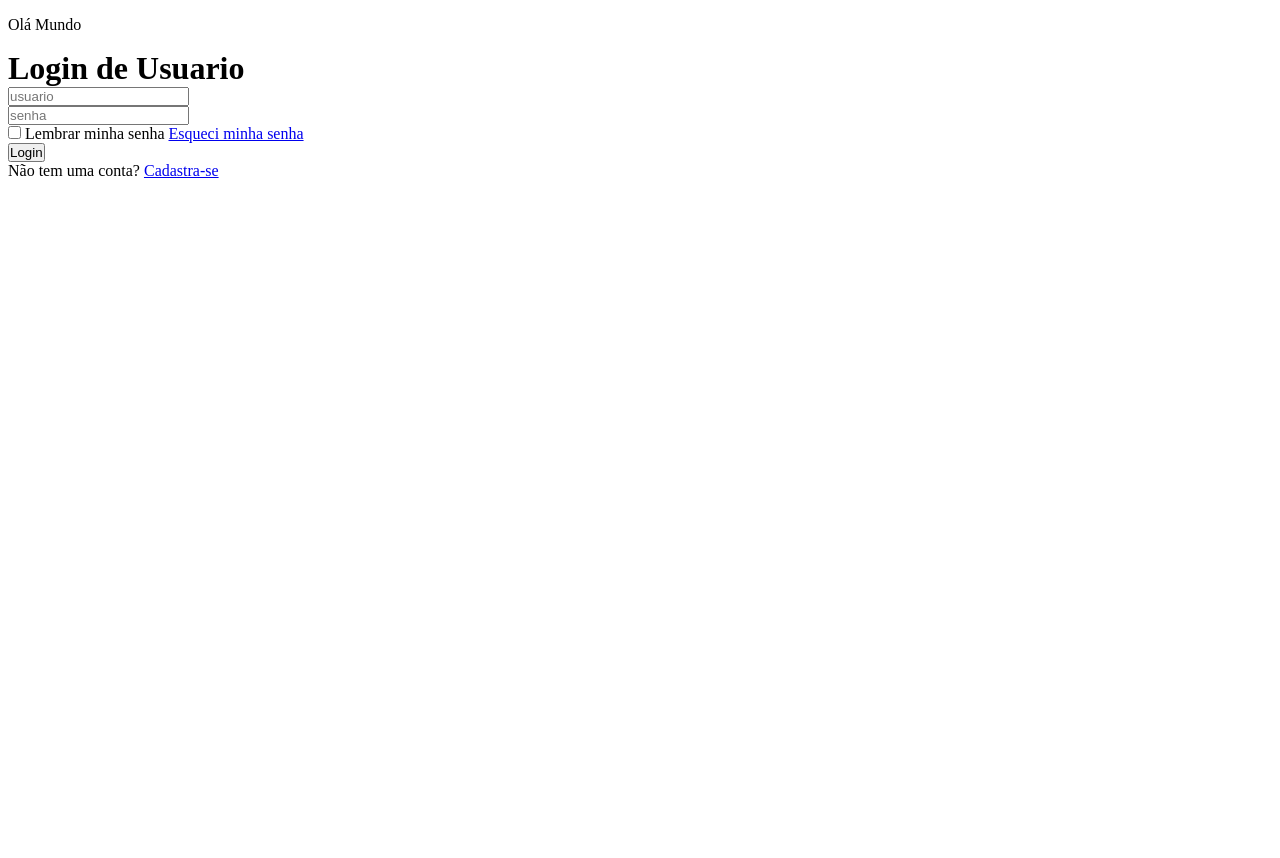
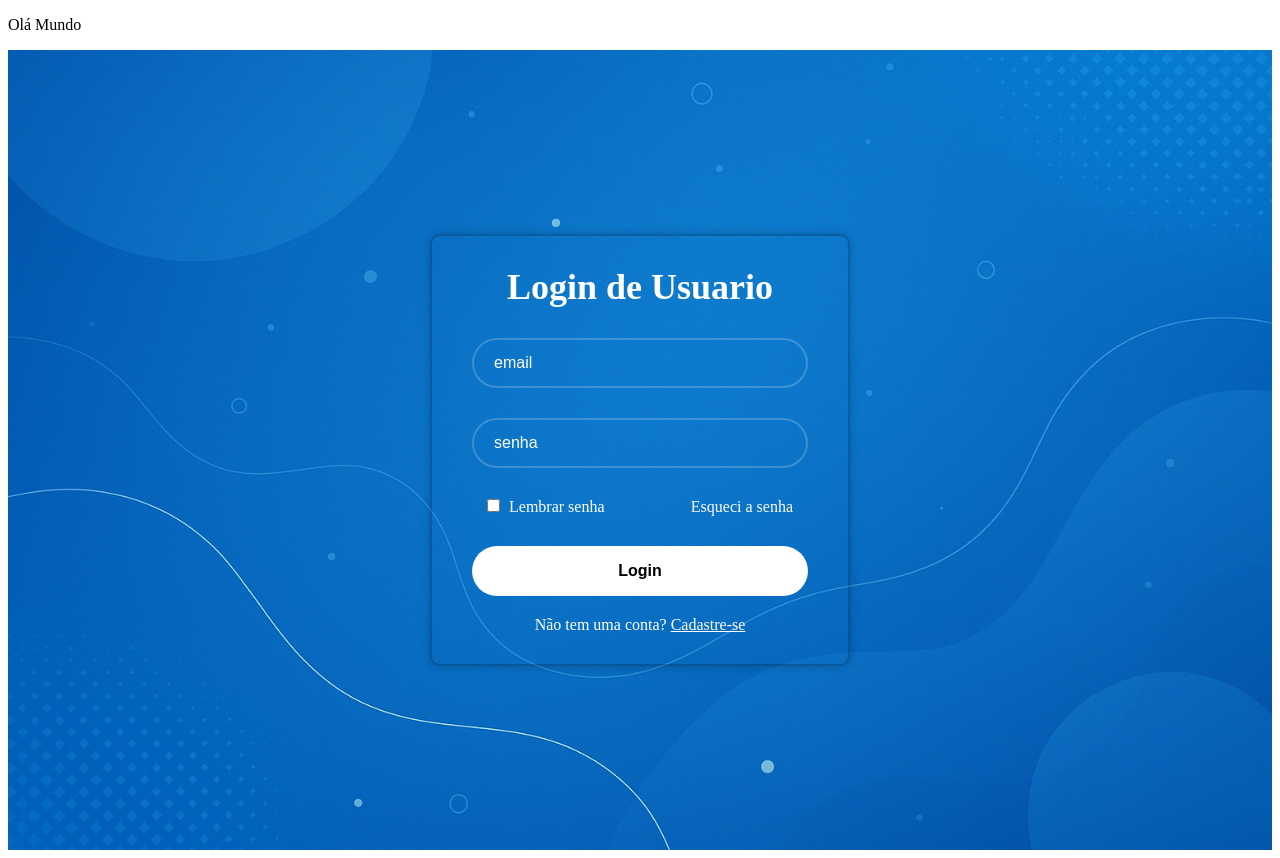
Before and after one commit to Leopatito/trabalho-de-web, an Angular app: page /login in a window 1280 px wide. Before the commit the page ends 800 px from the top, so only its background shows below. Built offline with nearby package versions, Linux system fonts and the light colour scheme.

Commit message:
adcionando html/scss no login

```diff
--- a/src/app/features/users/components/login/login/login.html
+++ b/src/app/features/users/components/login/login/login.html
@@ -1,10 +1,10 @@
 
-
+<body>
 <main class="container">
   <form>
     <h1>Login de Usuario</h1>
     <div class="inputBox">
-      <input placeholder="usuario" type="email">
+      <input placeholder="email" type="email">
     </div>
     <div class="inputBox">
       <input placeholder="senha" type="password">
@@ -13,15 +13,16 @@
     <div class="remember-forgot">
       <label>
         <input type="checkbox">
-        Lembrar minha senha
+        Lembrar senha
       </label>
-      <a href="#">Esqueci minha senha</a>
+      <a href="#">Esqueci a senha</a>
     </div>
 
-    <button type="submit">Login</button>
+    <button type="submit" class="button-login">Login</button>
 
     <div class="register-link">
-      <p>Não tem uma conta? <a href="#">Cadastra-se</a></p>
+      <p>Não tem uma conta? <a href="#">Cadastre-se</a></p>
     </div>
   </form>
 </main>
+</body>
--- a/src/app/features/users/components/login/login/login.scss
+++ b/src/app/features/users/components/login/login/login.scss
@@ -3,3 +3,102 @@
   padding: 0;
   box-sizing: border-box;
 }
+
+:host {
+  display: flex;
+  justify-content: center;
+  align-items: center;
+  min-height: 100vh;
+  background-image: url('./img.png');
+  background-position: center;
+  background-repeat: no-repeat;
+  background-size: cover;
+}
+
+.container {
+  width: 420px;
+  background: transparent;
+  border: 2px solid rgba(0, 0, 0, 0.2);
+  border-radius: 10px;
+  padding: 30px 40px;
+  box-shadow: 0 0 10px rgba(0, 0, 0, 0.2);
+}
+
+.container h1 {
+  font-size: 36px;
+  text-align: center;
+  color: #fff;
+}
+
+.inputBox {
+  position: relative;
+  width: 100%;
+  height: 50px;
+  margin: 30px 0;
+}
+
+.inputBox input {
+  width: 100%;
+  height: 100%;
+  background: transparent;
+  border: 2px solid rgba(255, 255, 255, 0.2);
+  border-radius: 40px;
+  font-size: 16px;
+  color: #fff;
+  padding: 20px 45px 20px 20px;
+}
+
+.inputBox input::placeholder {
+  color: rgb(255, 255, 255);
+}
+
+.remember-forgot {
+  display: flex;
+  justify-content: space-between;
+  padding: 15px;
+  margin: -15px 0 15px;
+  color: #fff;
+}
+
+.remember-forgot label input {
+  accent-color: #fff;
+  margin-right: 5px;
+}
+
+.remember-forgot a {
+  color: #fff;
+  text-decoration: none;
+}
+
+.remember-forgot a:hover {
+  text-decoration: underline;
+}
+
+.button-login {
+  width: 100%;
+  height: 50px;
+  background-color: #fff;
+  border: none;
+  border-radius: 40px;
+  cursor: pointer;
+  font-size: 16px;
+  color: #000;
+  font-weight: 600;
+}
+
+.button-login:hover {
+  background-color: #87b0fc;
+  border: 2px solid #fff;
+  color: #fff;
+  transition: 1s;
+}
+
+.register-link {
+  color: #fff;
+  text-align: center;
+  margin-top: 20px;
+}
+
+.register-link a {
+  color: #fefefe;
+}
--- a/src/app/features/users/components/login/login/login.ts
+++ b/src/app/features/users/components/login/login/login.ts
@@ -5,7 +5,7 @@ import { Component } from '@angular/core';
   standalone: true,
   imports: [],
   templateUrl: './login.html',
-  styleUrl: './login.scss',
+  styleUrls: ['./login.scss'],
 })
 export class Login {
 
```
Also changed, not shown: src/app/features/users/components/login/login/img.png (added).
